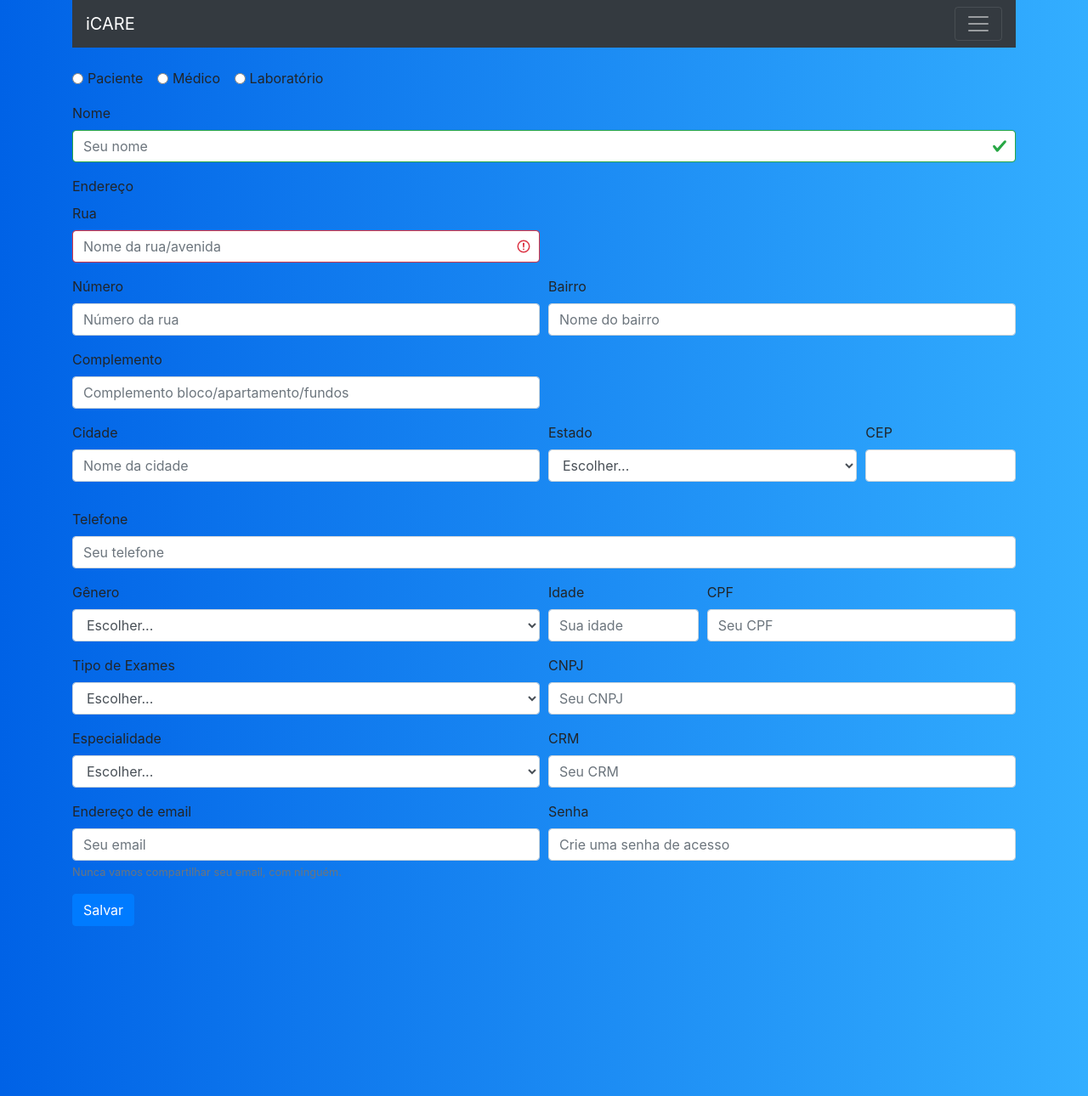
After one commit to JuniorZilles/iCARE, a PHP site: page /cadastro_pessoa.php in a window 1280 px wide. The commit adds this page. Shown: the whole page at 85% size. Run offline with PHP 8.4, Linux system fonts and the light colour scheme; the visitor is signed in with stand-in values (Sample User, id 1).

Commit message:
alteração da estrutura de arquivos

```diff
--- a/logout.php
+++ b/_logout.php
@@ -1,7 +1,7 @@
 <?php
 session_start();
 
-require_once 'utilities.php';
+require_once '_utilities.php';
 
 setcookie("user", "", time() - 3600, "/");
 
--- a/menu.php
+++ b/_menu.php
@@ -3,13 +3,13 @@
 function makemenuadmin()
 {
     return "<li class='nav-item'>
-                <a class='nav-link' href='cadastro_medico.php'>Cadastrar Médicos</a>
+                <a class='nav-link' href='cadastro_pessoa.php'>Cadastrar Médicos</a>
             </li>
             <li class='nav-item'>
-                <a class='nav-link' href='cadastro_laboratorio.php'>Cadastrar Laboratórios</a>
+                <a class='nav-link' href='cadastro_pessoa.php'>Cadastrar Laboratórios</a>
             </li>
             <li class='nav-item'>
-                <a class='nav-link' href='cadastro_paciente.php'>Cadastrar Pacientes</a>
+                <a class='nav-link' href='cadastro_pessoa.php'>Cadastrar Pacientes</a>
             </li>
             <li class='nav-item'>
                 <a class='nav-link' href='estatisticas.php'>Estatisticas Gerais</a>
@@ -36,7 +36,7 @@ function makemenumedico()
                 <a class='nav-link' href='cadastro_consulta.php'>Cadastrar Consultas</a>
             </li>
             <li class='nav-item'>
-                <a class='nav-link' href='cadastro_medico.php'>Alterar Cadastro</a>
+                <a class='nav-link' href='cadastro_pessoa.php'>Alterar Cadastro</a>
             </li>
             <li class='nav-item'>
                 <a class='nav-link' href='estatisticas.php'>Estatisticas Gerais</a>
@@ -52,7 +52,7 @@ function makemenulaboratorio()
                 <a class='nav-link' href='cadastro_exame.php'>Cadastrar Exames</a>
             </li>
             <li class='nav-item'>
-                <a class='nav-link' href='cadastro_laboratorio.php'>Alterar Cadastro</a>
+                <a class='nav-link' href='cadastro_pessoa.php'>Alterar Cadastro</a>
             </li>
             <li class='nav-item'>
                 <a class='nav-link' href='estatisticas.php'>Estatisticas Gerais</a>
--- a/utilities.php
+++ b/_utilities.php
@@ -9,8 +9,8 @@ function remove_inseguro($valor)
 function maketoast($title, $message){
     return "<script>
     $(function(){
-        $('#titulo').html('$title')
-        $('#conteudo').html('$message')
+        $('#titulo').html('$title');
+        $('#conteudo').html('$message');
         $('.toast').toast('show');
     });
 </script>";
--- a/cadastro_consulta.php
+++ b/cadastro_consulta.php
@@ -5,8 +5,8 @@ session_start();
 //criar e alterar consulta
 //medico cadastra consultas só
 
-require_once 'utilities.php';
-require_once 'menu.php';
+require_once '_utilities.php';
+require_once '_menu.php';
 
 if (!isset($_SESSION['user'])) {
     $_SESSION['erro'] = maketoast('Usuário não logado', 'Necessário realizar login para utilizar os recursos!');
@@ -63,7 +63,7 @@ if (!isset($_SESSION['user'])) {
                     }
                     ?>
                     <li class="nav-item">
-                        <a class="nav-link" href="logout.php">Logout</a>
+                        <a class="nav-link" href="_logout.php">Logout</a>
                     </li>
                 </ul>
             </div>
--- a/cadastro_exame.php
+++ b/cadastro_exame.php
@@ -5,8 +5,8 @@ session_start();
 //criar e alterar exame
 //laboratório cadastra exames só
 
-require_once 'utilities.php';
-require_once 'menu.php';
+require_once '_utilities.php';
+require_once '_menu.php';
 
 if (!isset($_SESSION['user'])) {
     $_SESSION['erro'] = maketoast('Usuário não logado', 'Necessário realizar login para utilizar os recursos!');
@@ -63,7 +63,7 @@ if (!isset($_SESSION['user'])) {
                     }
                     ?>
                     <li class="nav-item">
-                        <a class="nav-link" href="logout.php">Logout</a>
+                        <a class="nav-link" href="_logout.php">Logout</a>
                     </li>
                 </ul>
             </div>
--- /dev/null
+++ b/cadastro_pessoa.php
@@ -0,0 +1,226 @@
+<?php
+session_start();
+//laboratorio
+//Nome, Endereço, Telefone, E-mail, Tipos de Exame, CNPJ, …
+//validar entradas
+//não pode ter com mesmo nome
+//criar e alterar laboratório
+//apenas o usuario admin pode cadastrar, mas o laboratório e o admin pode alterar seus dados
+//paciente
+//Nome, Endereço, Telefone, E-mail, Gênero, Idade, CPF, ...
+//validar entradas
+//não pode ter com mesmo nome
+//criar e alterar paciente
+//apenas o usuario admin pode cadastrar e alterar
+//medico
+//nome, endereço, telefone, email, especialidade, CRM,...
+//validar entradas
+//não pode ter com mesmo nome
+//criar e alterar médicos
+//apenas o usuario admin pode cadastrar, mas o médico e o admin pode alterar seus dados
+
+require_once '_utilities.php';
+require_once '_menu.php';
+
+if (!isset($_SESSION['user'])) {
+    $_SESSION['erro'] = maketoast('Usuário não logado', 'Necessário realizar login para utilizar os recursos!');
+    header("Location: index.php");
+}
+?>
+
+<!DOCTYPE html>
+<html lang="pt-br">
+
+<head>
+    <meta charset="utf-8">
+    <meta name="viewport" content="width=device-width, initial-scale=1, shrink-to-fit=no">
+    <!-- Bootstrap -->
+    <!-- CSS only -->
+    <link rel="stylesheet" href="https://stackpath.bootstrapcdn.com/bootstrap/4.5.0/css/bootstrap.min.css" integrity="sha384-9aIt2nRpC12Uk9gS9baDl411NQApFmC26EwAOH8WgZl5MYYxFfc+NcPb1dKGj7Sk" crossorigin="anonymous">
+    <link rel="stylesheet" href="index.css">
+    <!-- JS, Popper.js, and jQuery -->
+    <script src="https://code.jquery.com/jquery-3.5.1.slim.min.js" integrity="sha384-DfXdz2htPH0lsSSs5nCTpuj/zy4C+OGpamoFVy38MVBnE+IbbVYUew+OrCXaRkfj" crossorigin="anonymous"></script>
+    <script src="https://cdn.jsdelivr.net/npm/popper.js@1.16.0/dist/umd/popper.min.js" integrity="sha384-Q6E9RHvbIyZFJoft+2mJbHaEWldlvI9IOYy5n3zV9zzTtmI3UksdQRVvoxMfooAo" crossorigin="anonymous"></script>
+    <script src="https://stackpath.bootstrapcdn.com/bootstrap/4.5.0/js/bootstrap.min.js" integrity="sha384-OgVRvuATP1z7JjHLkuOU7Xw704+h835Lr+6QL9UvYjZE3Ipu6Tp75j7Bh/kR0JKI" crossorigin="anonymous"></script>
+    <script src=""></script>
+    <?php
+    if (isset($_SESSION['erro'])) {
+        echo $_SESSION['erro'];
+        unset($_SESSION['erro']);
+    }
+    ?>
+</head>
+
+<body>
+    <div class="container">
+        <nav class="navbar navbar-dark bg-dark">
+            <a class="navbar-brand" href="home.php">iCARE</a>
+            <button class="navbar-toggler" type="button" data-toggle="collapse" data-target="#navbarNavDropdown" aria-controls="navbarNavDropdown" aria-expanded="false" aria-label="Toggle navigation">
+                <span class="navbar-toggler-icon"></span>
+            </button>
+            <div class="collapse navbar-collapse" id="navbarNavDropdown">
+                <ul class="navbar-nav">
+                    <li class="nav-item">
+                        <a class="nav-link" href="home.php">Home</a>
+                    </li>
+                    <?php
+                    if ($_SESSION['tipo'] == 'admin') {
+                        echo makemenuadmin();
+                    } else if ($_SESSION['tipo'] == 'paciente') {
+                        echo makemenupaciente();
+                    } else if ($_SESSION['tipo'] == 'laboratorio') {
+                        echo makemenulaboratorio();
+                    } else if ($_SESSION['tipo'] == 'medico') {
+                        echo makemenumedico();
+                    }
+                    ?>
+                    <li class="nav-item">
+                        <a class="nav-link" href="_logout.php">Logout</a>
+                    </li>
+                </ul>
+            </div>
+        </nav>
+    </div>
+    <br>
+    <div class="container">
+        <form action="_cadastro.php" method="POST">
+            <div class="form-group">
+                <div class="form-check form-check-inline">
+                    <input class="form-check-input" type="radio" name="inlineRadioOptions" id="inlineRadio1" value="paciente">
+                    <label class="form-check-label" for="inlineRadio1">Paciente</label>
+                </div>
+                <div class="form-check form-check-inline">
+                    <input class="form-check-input" type="radio" name="inlineRadioOptions" id="inlineRadio2" value="medico">
+                    <label class="form-check-label" for="inlineRadio2">Médico</label>
+                </div>
+                <div class="form-check form-check-inline">
+                    <input class="form-check-input" type="radio" name="inlineRadioOptions" id="inlineRadio3" value="laboratorio">
+                    <label class="form-check-label" for="inlineRadio3">Laboratório</label>
+                </div>
+            </div>
+            <div class="form-group">
+                <label for="nome">Nome</label>
+                <input type="text" class="form-control is-valid" id="nome" placeholder="Seu nome">
+            </div>
+            <div class="form-group">
+                <label for="rua">Endereço</label>
+                <div class="form-row">
+                    <div class="form-group col-md-6">
+                        <label for="rua">Rua</label>
+                        <input type="text" class="form-control is-invalid" id="rua" placeholder="Nome da rua/avenida">
+                    </div>
+                </div>
+                <div class="form-row">
+                    <div class="form-group col-md-6">
+                        <label for="numero">Número</label>
+                        <input type="text" class="form-control" id="numero" maxlength="5" placeholder="Número da rua">
+                    </div>
+                    <div class="form-group col-md-6">
+                        <label for="bairro">Bairro</label>
+                        <input type="text" class="form-control" id="bairro" placeholder="Nome do bairro">
+                    </div>
+                </div>
+                <div class="form-row">
+                    <div class="form-group col-md-6">
+                        <label for="complemento">Complemento</label>
+                        <input type="text" class="form-control" id="complemento" placeholder="Complemento bloco/apartamento/fundos">
+                    </div>
+                </div>
+                <div class="form-row">
+                    <div class="form-group col-md-6">
+                        <label for="cidade">Cidade</label>
+                        <input type="text" class="form-control" id="cidade" placeholder="Nome da cidade">
+                    </div>
+                    <div class="form-group col-md-4">
+                        <label for="estado">Estado</label>
+                        <select id="estado" class="form-control">
+                            <option selected>Escolher...</option>
+                            <option>montar com dados do xml</option>
+                        </select>
+                    </div>
+                    <div class="form-group col-md-2">
+                        <label for="cep">CEP</label>
+                        <input type="text" class="form-control" id="cep">
+                    </div>
+                </div>
+            </div>
+            <div class="form-group">
+                <label for="telefone">Telefone</label>
+                <input type="text" class="form-control" id="telefone" placeholder="Seu telefone">
+            </div>
+            <div class="form-row">
+                <div class="form-group col-md-6">
+                    <label for="genero">Gênero</label>
+                    <select id="genero" class="form-control">
+                        <option selected>Escolher...</option>
+                        <option>Feminino</option>
+                        <option>Masculino</option>
+                        <option>Outro</option>
+                    </select>
+                </div>
+                <div class="form-group col-md-2">
+                    <label for="idade">Idade</label>
+                    <input type="number" class="form-control" maxlength="3" id="idade" placeholder="Sua idade">
+                </div>
+                <div class="form-group col-md-4">
+                    <label for="cpf">CPF</label>
+                    <input type="text" class="form-control" maxlength="" id="cpf" placeholder="Seu CPF">
+                </div>
+            </div>
+            <div class="form-row">
+                <div class="form-group col-md-6">
+                    <label for="tipoexame">Tipo de Exames</label>
+                    <select id="tipoexame" class="form-control">
+                        <option selected>Escolher...</option>
+                        <option>montar pelo xml fazer um opção que vai adicionano</option>
+                    </select>
+                </div>
+                <div class="form-group col-md-6">
+                    <label for="cnpj">CNPJ</label>
+                    <input type="text" class="form-control" id="cnpj" placeholder="Seu CNPJ">
+                </div>
+            </div>
+            <div class="form-row">
+                <div class="form-group col-md-6">
+                    <label for="especialidade">Especialidade</label>
+                    <select id="especialidade" class="form-control">
+                        <option selected>Escolher...</option>
+                        <option>montar pelo xml</option>
+                    </select>
+                </div>
+                <div class="form-group col-md-6">
+                    <label for="crm">CRM</label>
+                    <input type="text" class="form-control" id="crm" placeholder="Seu CRM">
+                </div>
+            </div>
+            <div class="form-row">
+                <div class="form-group col-md-6">
+                    <label for="email">Endereço de email</label>
+                    <input type="email" class="form-control" id="email" aria-describedby="emailHelp" placeholder="Seu email">
+                    <small id="emailHelp" class="form-text text-muted">Nunca vamos compartilhar seu email, com ninguém.</small>
+                </div>
+                <div class="form-group col-md-6">
+                    <label for="senha">Senha</label>
+                    <input type="password" class="form-control" id="senha" placeholder="Crie uma senha de acesso">
+                </div>
+            </div>
+
+            <button type="button" class="btn btn-primary">Salvar</button>
+        </form>
+    </div>
+    <div aria-live="polite" aria-atomic="true" style="position: relative; min-height: 200px;">
+        <div class="toast" data-delay="1500" style="position: absolute; top: 0; right: 0;">
+            <div class="toast-header">
+                <strong class="mr-auto"><span id='titulo'></span></strong>
+                <button type="button" class="ml-2 mb-1 close" data-dismiss="toast" aria-label="Close">
+                    <span aria-hidden="true">&times;</span>
+                </button>
+            </div>
+            <div class="toast-body">
+                <span id='conteudo'></span>
+            </div>
+        </div>
+    </div>
+</body>
+
+</html>
--- a/estatisticas.php
+++ b/estatisticas.php
@@ -2,8 +2,8 @@
 session_start();
 //mostrar por usuario os gráficos e a quantidade de consultas
 
-require_once 'utilities.php';
-require_once 'menu.php';
+require_once '_utilities.php';
+require_once '_menu.php';
 
 if (!isset($_SESSION['user'])) {
     $_SESSION['erro'] = maketoast('Usuário não logado', 'Necessário realizar login para utilizar os recursos!');
@@ -60,7 +60,7 @@ if (!isset($_SESSION['user'])) {
                     }
                     ?>
                     <li class="nav-item">
-                        <a class="nav-link" href="logout.php">Logout</a>
+                        <a class="nav-link" href="_logout.php">Logout</a>
                     </li>
                 </ul>
             </div>
--- a/histórico_consultas.php
+++ b/histórico_consultas.php
@@ -5,8 +5,8 @@ session_start();
 //o médico só enxerga as consultas realizadas por ele
 //o paciente não pode ver informações como observação(apenas o seus dados)
 
-require_once 'utilities.php';
-require_once 'menu.php';
+require_once '_utilities.php';
+require_once '_menu.php';
 
 if (!isset($_SESSION['user'])) {
     $_SESSION['erro'] = maketoast('Usuário não logado', 'Necessário realizar login para utilizar os recursos!');
@@ -62,7 +62,7 @@ if (!isset($_SESSION['user'])) {
                     }
                     ?>
                     <li class="nav-item">
-                        <a class="nav-link" href="logout.php">Logout</a>
+                        <a class="nav-link" href="_logout.php">Logout</a>
                     </li>
                 </ul>
             </div>
--- a/histórico_exames.php
+++ b/histórico_exames.php
@@ -3,8 +3,8 @@ session_start();
 //Data, Médico, Paciente, Receita, Observações, ...
 //é visto apenas pelo laboratório e o paciente
 
-require_once 'utilities.php';
-require_once 'menu.php';
+require_once '_utilities.php';
+require_once '_menu.php';
 
 if (!isset($_SESSION['user'])) {
     $_SESSION['erro'] = maketoast('Usuário não logado', 'Necessário realizar login para utilizar os recursos!');
@@ -61,7 +61,7 @@ if (!isset($_SESSION['user'])) {
                     }
                     ?>
                     <li class="nav-item">
-                        <a class="nav-link" href="logout.php">Logout</a>
+                        <a class="nav-link" href="_logout.php">Logout</a>
                     </li>
                 </ul>
             </div>
```
Also changed, not shown: _cadastro.php (added, +7 -0 lines), _cards.php (renamed from cards.php, +5 -5 lines), _login.php (renamed from login.php, +11 -8 lines), cadastro_laboratorio.php (deleted, +0 -77 lines), cadastro_medico.php (deleted, +0 -77 lines), cadastro_paciente.php (deleted, +0 -77 lines), home.php (+17 -4 lines), index.php (+7 -6 lines), cadastro_pessoa.js (added).
